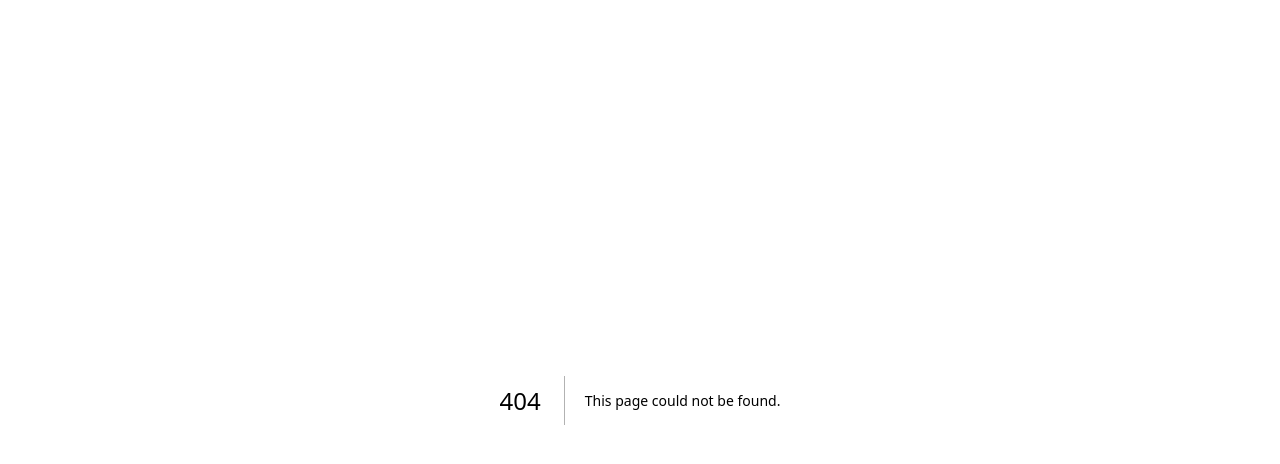
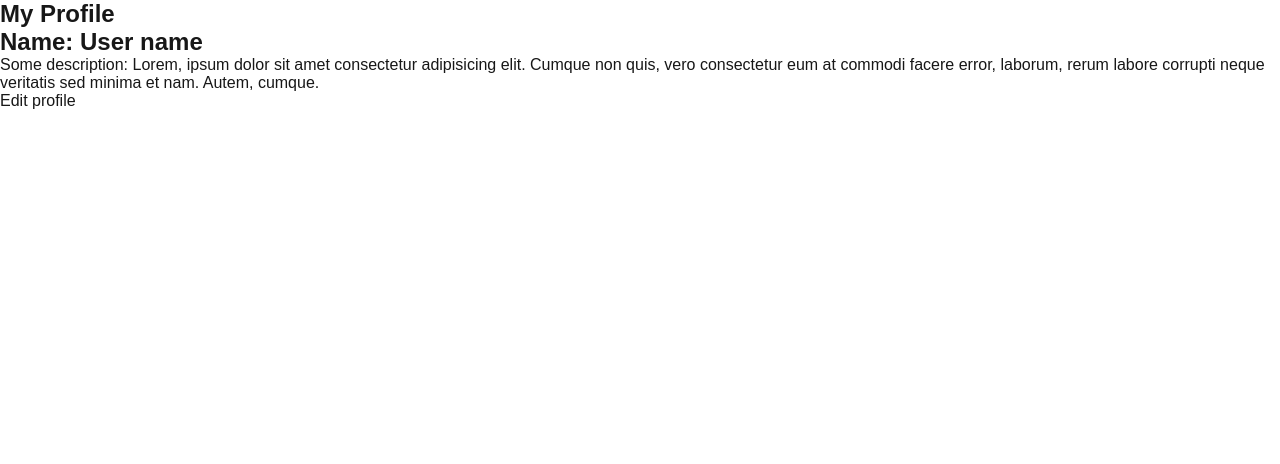
Before and after one commit to ArsenZar/07-routing-nextjs, a Next.js app: page /profile in a window 1280 px wide. Before the commit this address had no page. Shown: the top 464 px of the page. Built offline with nearby package versions, Linux system fonts and the light colour scheme.

Commit message:
create 404 by me, not automatic

```diff
--- /dev/null
+++ b/app/profile/page.tsx
@@ -0,0 +1,22 @@
+// app/profile/page.tsx
+
+import Link from 'next/link';
+
+const Profile = () => {
+    return (
+        <section>
+            <h1>My Profile</h1>
+            <h2>Name: User name</h2>
+            <p>
+                Some description: Lorem, ipsum dolor sit amet consectetur adipisicing
+                elit. Cumque non quis, vero consectetur eum at commodi facere error,
+                laborum, rerum labore corrupti neque veritatis sed minima et nam. Autem,
+                cumque.
+            </p>
+
+            <Link href="/profile/edit">Edit profile</Link>
+        </section>
+    );
+};
+
+export default Profile;
```
Also changed, not shown: app/not-found.tsx (added, +25 -0 lines), app/profile/[id]/page.tsx (added, +15 -0 lines), app/profile/edit/page.tsx (added, +11 -0 lines).
